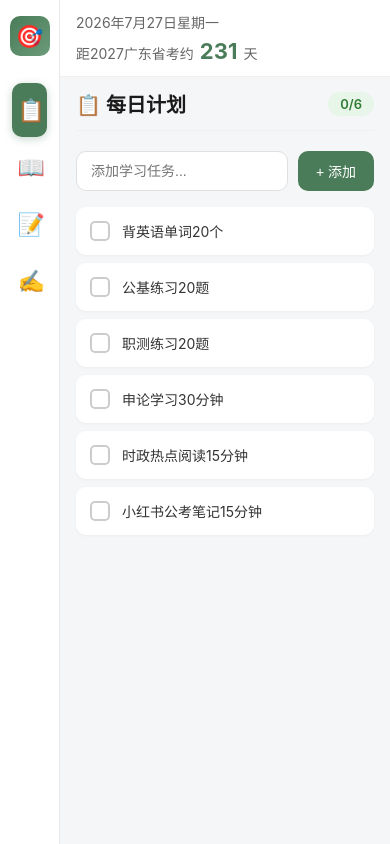
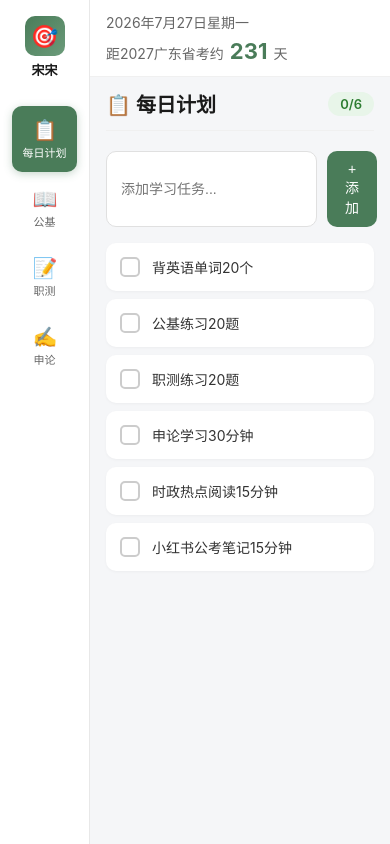
Before and after one commit to sunshine240715/song-workbench, a plain HTML site: page index.html in a window 390 px wide. Drawn offline with Linux system fonts and the light colour scheme.

Commit message:
手机端导航栏：图标+文字纵向排列

```diff
--- a/song-final.css
+++ b/song-final.css
@@ -615,7 +615,7 @@ body {
 
 @media (max-width: 600px) {
     .sidebar {
-        width: 60px;
+        width: 90px;
         position: fixed;
         left: 0;
         top: 0;
@@ -623,25 +623,37 @@ body {
         z-index: 100;
     }
     .sidebar-brand {
-        padding: 16px 0;
+        padding: 16px 8px;
         justify-content: center;
+        flex-direction: column;
+        text-align: center;
+        gap: 4px;
     }
     .brand-text {
+        display: block;
+    }
+    .brand-name {
+        font-size: 13px;
+    }
+    .brand-sub {
         display: none;
     }
     .nav-item {
-        justify-content: center;
-        padding: 14px 0;
+        flex-direction: column;
+        padding: 12px 4px;
+        text-align: center;
+        gap: 2px;
     }
     .nav-text {
-        display: none;
+        display: block;
+        font-size: 11px;
     }
     .nav-icon {
         margin-right: 0;
-        font-size: 22px;
+        font-size: 20px;
     }
     .main-content {
-        margin-left: 60px;
+        margin-left: 90px;
         padding: 0;
     }
     .content-section {
```
